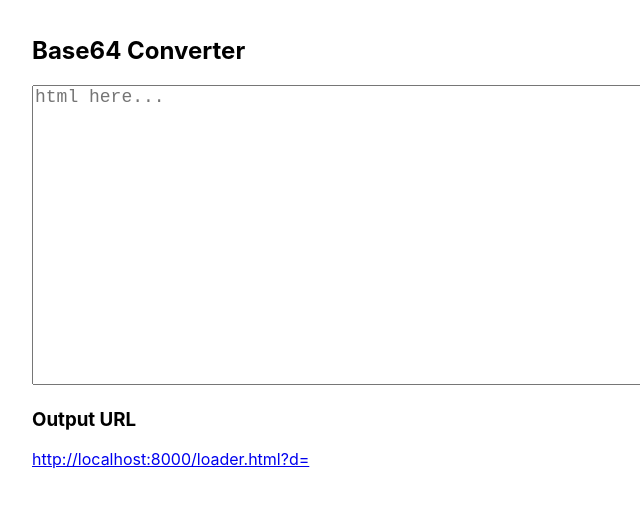
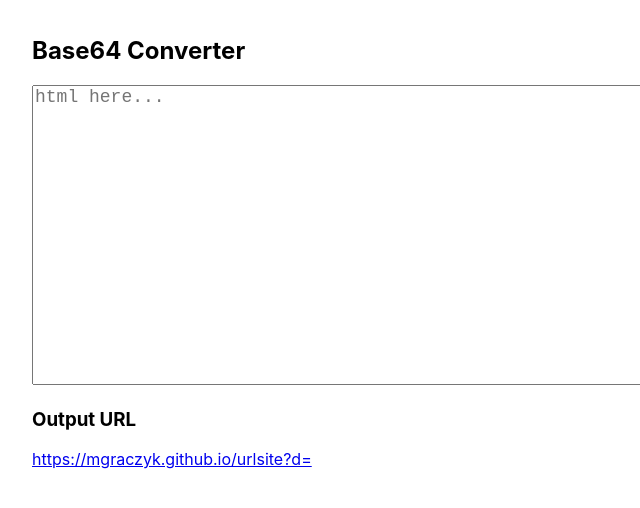
Before and after one commit to mgraczyk/urlsite, a plain HTML site: page loadbase64.html in a window 1280 px wide. Shown: the full height of the page, 0-640 px from the left. Drawn offline with Linux system fonts and the light colour scheme.

Commit message:
Use public url

```diff
--- a/loadbase64.html
+++ b/loadbase64.html
@@ -86,7 +86,7 @@
       window.onload = () => {
         const inputField = document.getElementById('b64_input');
         const ouputAnchor = document.getElementById('output_anchor');
-        const loaderLocation = 'http://localhost:8000/loader.html';
+        const loaderLocation = 'https://mgraczyk.github.io/urlsite';
 
         const setB64Output = rawValue => {
           const encodedValue = encodeState(rawValue);
```
